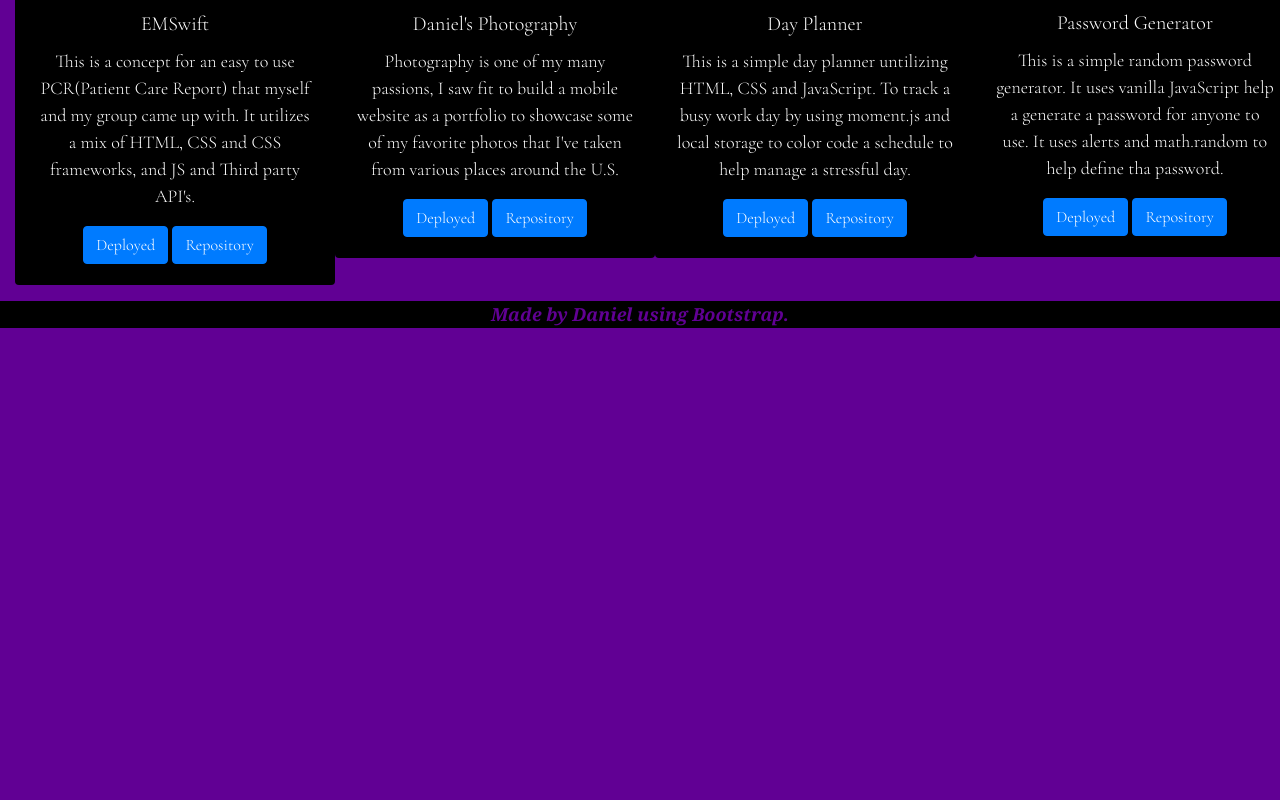
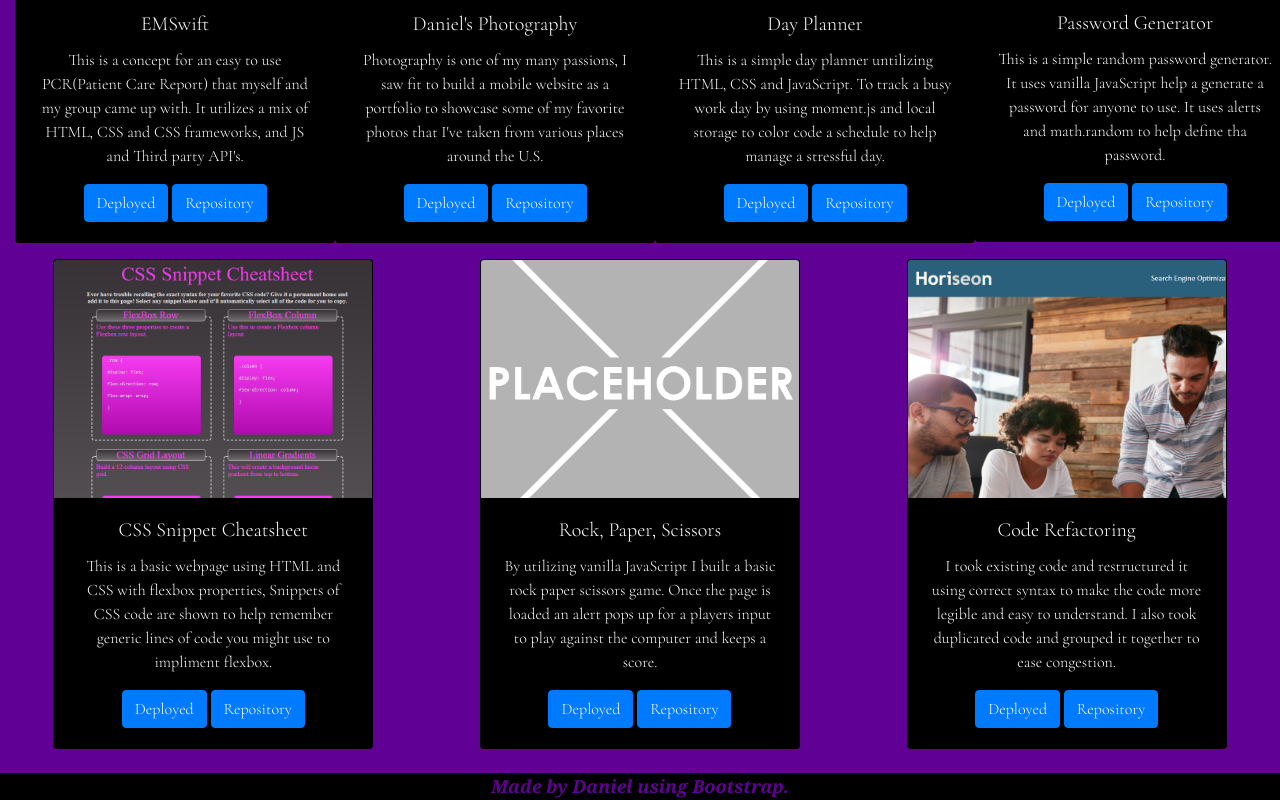
Before and after one commit to dannfirefight322/Daniels_Portfolio, a plain HTML site: page index.html in a window 1280 px wide. Shown: the part 880-1680 px from the top of the page. Before the commit the page ends 1208 px from the top, so only its background shows below. Drawn offline with nearby package versions, Linux system fonts and the light colour scheme.

Commit message:
adding more project cards.

```diff
--- a/assets/css/styles.css
+++ b/assets/css/styles.css
@@ -60,7 +60,7 @@ body{
     background-color: var(--dark);
     color: var(--white);
     font-family: var(--secondText);
-    font-size: 18px;
+    font-size: 16px;
 }
 
 footer{
--- a/index.html
+++ b/index.html
@@ -123,6 +123,44 @@
 </div>
       </div>
       </div>
+          <!--This is a Projects card-->
+    <div class="container-fluid">
+      <div class="row">
+      <div class="col-12 col-sm-6 col-md-6 col-lg-6 col-xl-4 mb-4" align="center">
+      <div class="card" style="width: 20rem;">
+        <img src="./assets/images/snippet.png" class="card-img-top" alt="...">
+        <div class="card-body">
+          <h5 class="card-title">CSS Snippet Cheatsheet</h5>
+          <p class="card-text">This is a basic webpage using HTML and CSS with flexbox properties, Snippets of CSS code are shown to help remember generic lines of code you might use to impliment flexbox.</p>
+          <a href="https://dannfirefight322.github.io/CSS-code-snippet/" class="btn btn-primary">Deployed</a>
+          <a href="https://github.com/dannfirefight322/CSS-code-snippet" class="btn btn-primary">Repository</a>
+        </div>
+      </div>
+      </div>
+      <div class="col-12 col-sm-6 col-md-6 col-lg-6 col-xl-4 mb-4" align="center">
+      <div class="card" style="width: 20rem;">
+        <img src="./assets/images/placeholder.png" class="card-img-top" alt="...">
+      <div class="card-body">
+        <h5 class="card-title">Rock, Paper, Scissors</h5>
+        <p class="card-text">By utilizing vanilla JavaScript I built a basic rock paper scissors game. Once the page is loaded an alert pops up for a players input to play against the computer and keeps a score. </p>
+        <a href="https://dannfirefight322.github.io/RPS/" class="btn btn-primary">Deployed</a>
+        <a href="https://github.com/dannfirefight322/RPS" class="btn btn-primary">Repository</a>
+      </div>
+    </div>
+  </div>
+  <div class="col-12 col-sm-6 col-md-6 col-lg-6 col-xl-4 mb-4" align="center">
+    <div class="card" style="width: 20rem;">
+      <img src="./assets/images/horiseon.png" class="card-img-top" alt="...">
+    <div class="card-body">
+      <h5 class="card-title">Code Refactoring</h5>
+      <p class="card-text">I took existing code and restructured it using correct syntax to make the code more legible and easy to understand. I also took duplicated code and grouped it together to ease congestion.</p>
+      <a href="https://dannfirefight322.github.io/code-refactoring/" class="btn btn-primary">Deployed</a>
+      <a href="https://github.com/dannfirefight322/code-refactoring" class="btn btn-primary">Repository</a>
+    </div>
+  </div>
+</div>
+</div>
+      </div>
 
 
       <footer>
```
Also changed, not shown: assets/images/horiseon.png (added), assets/images/placeholder.png (added), assets/images/snippet.png (added).
